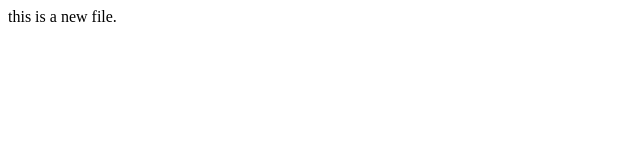
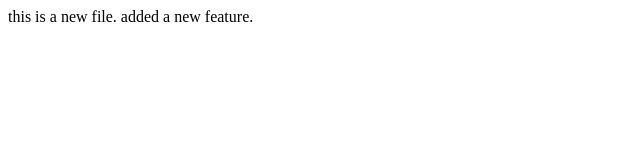
Before and after one commit to ishita0214/LOcalREpo, a plain HTML site: page index.html in a window 1280 px wide. Shown: the whole page, without its empty margins (0-640 px from the left). Drawn offline with Linux system fonts and the light colour scheme.

Commit message:
added a feature

```diff
--- a/index.html
+++ b/index.html
@@ -1,3 +1,4 @@
 <p>
     this is a new file.
+    added a new feature.
 </p>
```
